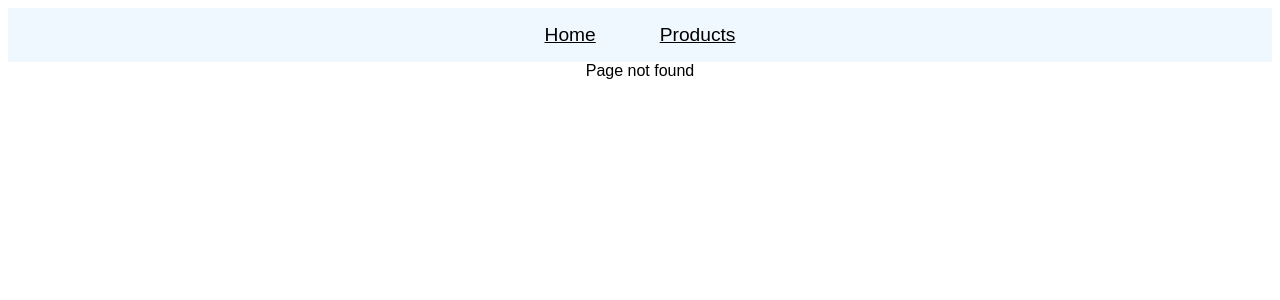
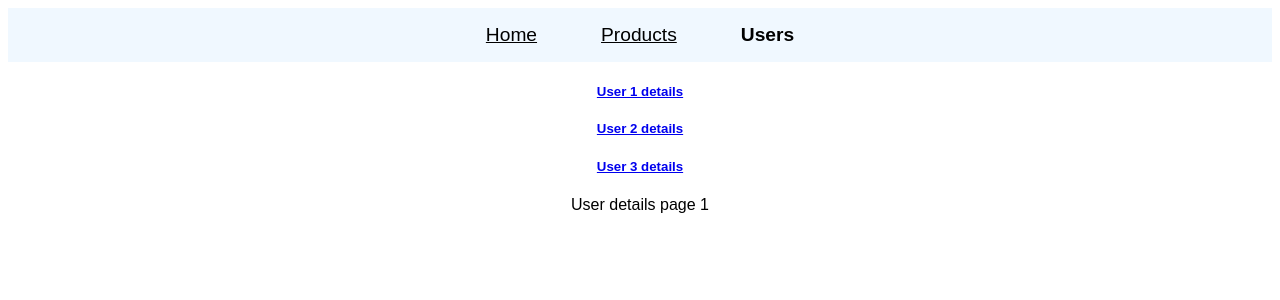
Before and after one commit to BesPredel63/react-route, a React (Create React App) app: page /users/1 in a window 1280 px wide. Before the commit this address had no page. Shown: the top 300 px of the page. Built offline with nearby package versions, Linux system fonts and the light colour scheme.

Commit message:
Добавлены индексированные маршруты на примере компонентов Users.jsx и UserDetails.jsx

```diff
--- a/src/App.js
+++ b/src/App.js
@@ -3,11 +3,15 @@ import {Route, Routes} from 'react-router-dom';
 // import About from "./pages/About";
 import Home from "./pages/Home";
 import NavBar from "./components/UI/NavBar";
-import './styles/styles.css'
 import NoMatch from "./pages/NoMatch";
 import Products from "./pages/Products";
 import FeaturedProduct from "./pages/FeaturedProduct";
 import NewProduct from "./pages/NewProduct";
+import Users from "./pages/Users";
+import UserDetails from "./pages/UserDetails";
+
+// Стили
+import './styles/styles.css'
 
 function App() {
     return (
@@ -16,7 +20,13 @@ function App() {
             <Routes>
                 <Route path='/' element={<Home />} />
                 {/*<Route path='about' element={<About />} />*/}
+                <Route path='users' element={<Users/>}>
+                    <Route path=':userId' element={<UserDetails />} />
+                </Route>
+                {/* индексный маршрут*/}
                 <Route path='products' element={<Products />}>
+                    <Route index element={<FeaturedProduct />} />
+                    {/*вложенные маршруты - таким образом ссылка будет иметь вид /products/new*/}
                     <Route path='featured' element={<FeaturedProduct />} />
                     <Route path='new' element={<NewProduct />} />
                 </Route>
--- a/src/components/UI/NavBar.jsx
+++ b/src/components/UI/NavBar.jsx
@@ -18,6 +18,9 @@ const NavBar = () => {
             <NavLink style={navLinkStyles} to="/products">
                 Products
             </NavLink>
+            <NavLink style={navLinkStyles} to="/users">
+                Users
+            </NavLink>
         </nav>
     );
 };
--- /dev/null
+++ b/src/pages/UserDetails.jsx
@@ -0,0 +1,13 @@
+import React from 'react';
+import {useParams} from "react-router-dom";
+
+const UserDetails = () => {
+    const {userId} = useParams()
+    return (
+        <div>
+            User details page {userId}
+        </div>
+    );
+};
+
+export default UserDetails;
--- /dev/null
+++ b/src/pages/Users.jsx
@@ -0,0 +1,22 @@
+import React from 'react';
+import {Link, Outlet} from "react-router-dom";
+
+const Users = () => {
+
+    const users = [
+        {id: 1, name: 'User 1 details'},
+        {id: 2, name: 'User 2 details'},
+        {id: 3, name: 'User 3 details'},
+    ]
+
+    return (
+        <div>
+            {users.map((item) => (
+                <Link to={`/users/${item.id}`} key={item.id}><h5>{item.name}</h5></Link>
+            ))}
+            <Outlet />
+        </div>
+    );
+};
+
+export default Users;
```
